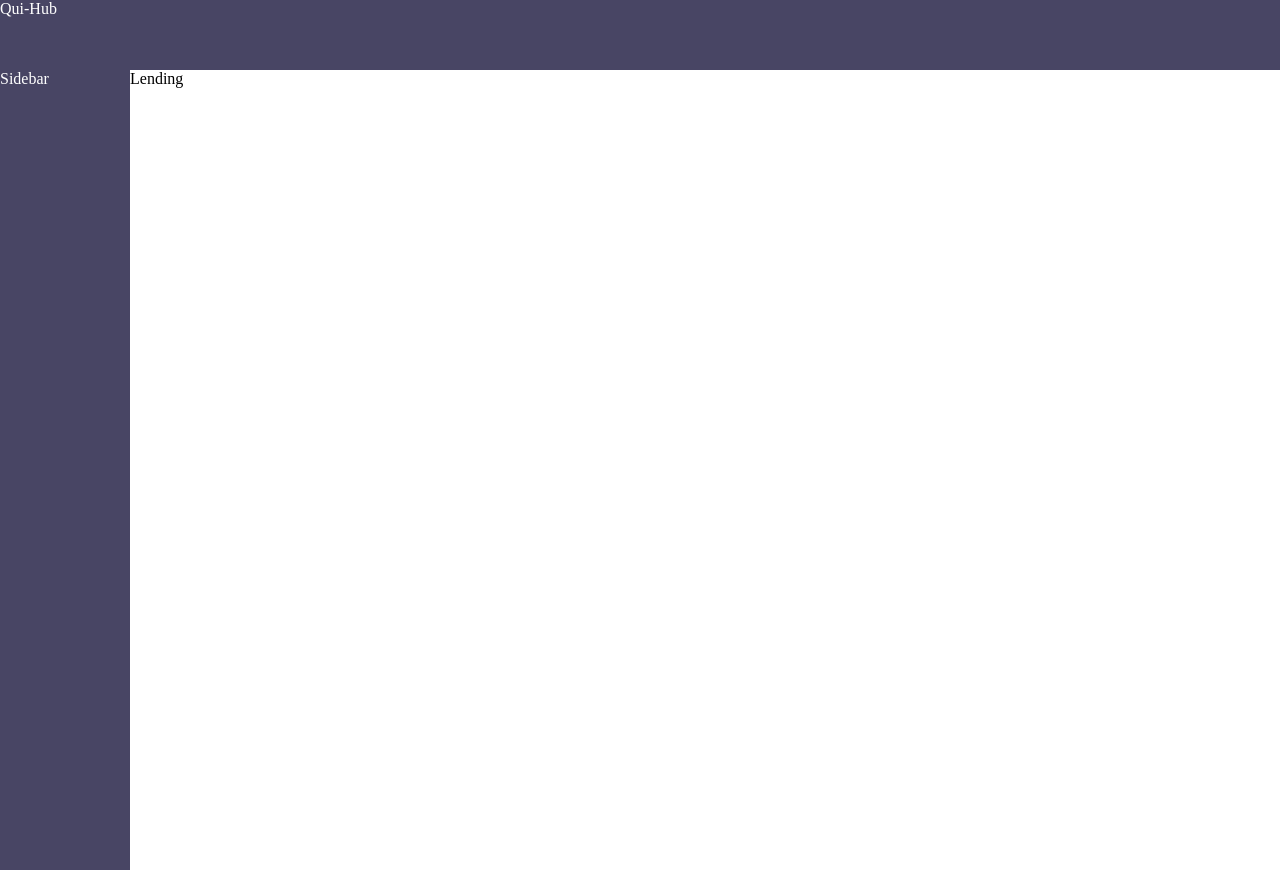
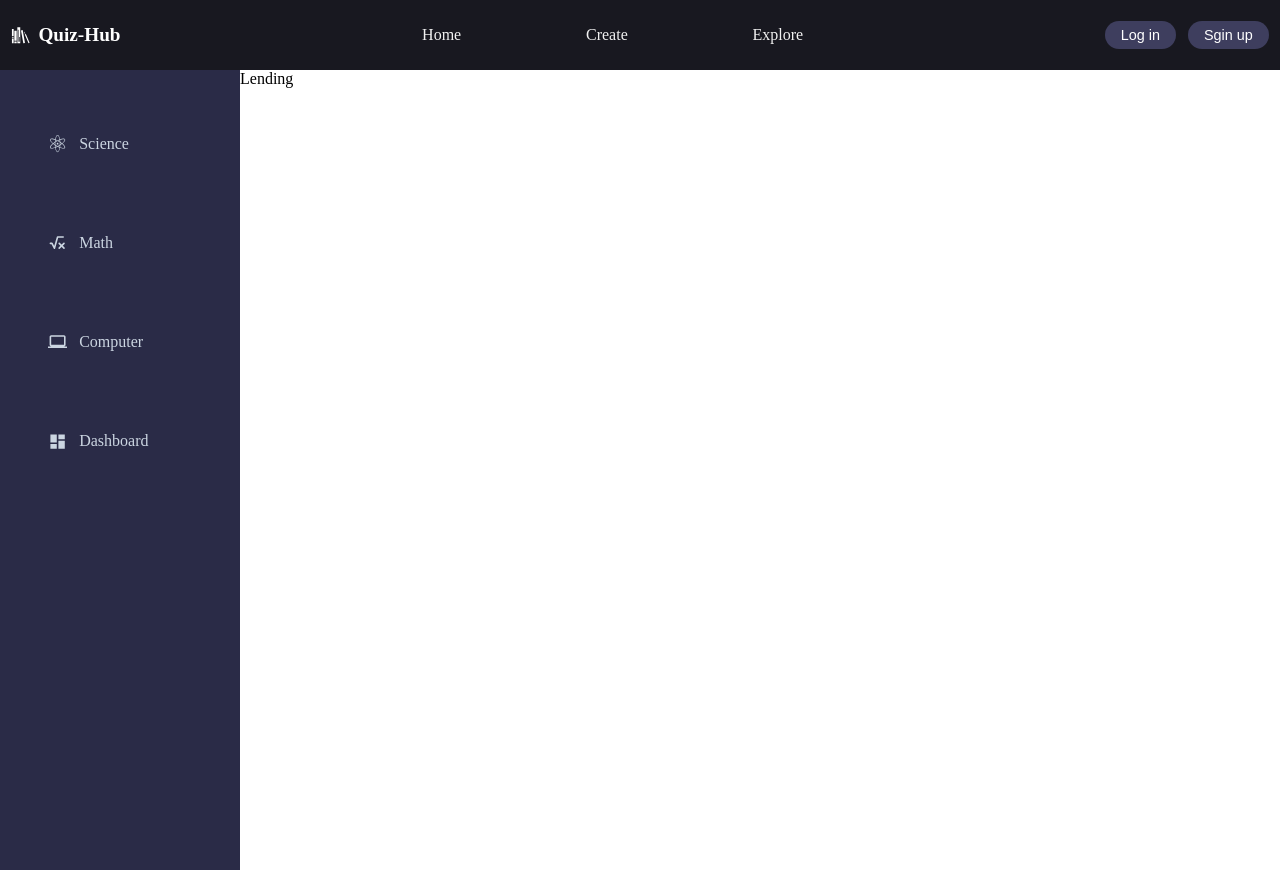
Before and after one commit to Saim1-Siddiqui/Quiz-hub2.0, a React (Vite) app in the folder quiz-hub/: page / in a window 1280 px wide. Built offline with nearby package versions, Linux system fonts and the light colour scheme.

Commit message:
26 june work

```diff
--- a/quiz-hub/package.json
+++ b/quiz-hub/package.json
@@ -10,9 +10,13 @@
     "preview": "vite preview"
   },
   "dependencies": {
+    "dom": "^0.0.3",
     "react": "^19.1.0",
     "react-dom": "^19.1.0",
-    "react-router-dom": "^7.6.2"
+    "react-icon": "^1.0.0",
+    "react-icons": "^5.5.0",
+    "react-router-dom": "^7.6.2",
+    "router": "^2.2.0"
   },
   "devDependencies": {
     "@eslint/js": "^9.29.0",
--- a/quiz-hub/src/pages/Layouts/Navebar.css
+++ b/quiz-hub/src/pages/Layouts/Navebar.css
@@ -1,6 +1,65 @@
 .main-container{
     height: 70px;
     width: 100vw;
-    background-color:#484564;
+    background-color:#181820;
     color:white;
+    display: flex;
+    align-items: center;
+    justify-content: space-between;
+    padding: 0.7rem;
+
 }
+
+.logo-section{
+    display: flex;
+    align-items: center;
+    gap: 0.5rem;
+    font-weight: bold;
+    font-size: 1.2rem;
+}
+.logo-text{
+    color: white;
+    text-decoration: none;
+}
+
+.nav-links {
+  display: flex;
+  gap: 2rem;
+}
+
+.nav-link{
+    padding: 2rem 2.9rem;
+    color: #f1f1f1;
+    font-size: 1rem;
+     text-decoration: none;
+    transition: colr 0.3s;
+}
+
+.nav-link.active{
+    color: #57577a;
+}
+.nav-link:hover{
+    color: #57577a;
+}
+
+
+.nav-buttons{
+    display: flex;
+    gap: 0.75rem;
+}
+
+.login-btn,
+.signup-btn{
+    padding: 0.4rem 1rem;
+    border: none;
+    border-radius: 20px;
+    background-color: #3e3e5e;
+    color: white;
+    font-size: 0.9rem;
+     cursor: pointer;
+  transition: background 0.3s;
+}
+.login-btn:hover,
+.signup-btn:hover {
+  background-color: #57577a;
+}
--- a/quiz-hub/src/pages/Layouts/Navebar.jsx
+++ b/quiz-hub/src/pages/Layouts/Navebar.jsx
@@ -1,9 +1,30 @@
 import React from 'react'
 import './Navebar.css'
+import { Link,NavLink } from 'react-router-dom';
+import {GiBookshelf} from 'react-icons/gi';
 
 function Navebar() {
   return (
-    <div className='main-container'>Qui-Hub</div>
+    <div className='main-container'>
+      <div className="logo-section">
+        <GiBookshelf className="logo-icon"/>
+       <Link to="/" className="logo-text">Quiz-Hub</Link>
+      </div>
+
+      <div className="nav-links">
+        <NavLink to="/Home" className="nav-link">Home</NavLink>
+        <NavLink to="/Create" className="nav-link">Create</NavLink>
+        <NavLink to="/Explore" className="nav-link">Explore</NavLink>
+      </div>
+      <div className="nav-buttons">
+        <Link to="/login">
+        <button className='login-btn'>Log in</button>
+        </Link>
+        <Link to="/signup">
+        <button className='signup-btn'>Sgin up</button>
+        </Link>
+      </div>
+    </div>
 
 
   )
--- a/quiz-hub/src/pages/Layouts/Sidebar.css
+++ b/quiz-hub/src/pages/Layouts/Sidebar.css
@@ -1,6 +1,47 @@
-.main-sidebar{
-    height: 100vh;
-    width: 130px;
-    background-color: #484564;
-    color:white;
+
+.main-sidebar {
+  width: 240px;
+  background-color: #2A2B47;
+  color: white;
+  padding: 2rem 1rem;
+  display: flex;
+  justify-content: space-between;
 }
+.logo {
+  font-size: 1.8rem;
+  font-weight: bold;
+  margin-bottom: 2rem;
+}
+.nav {
+  display: flex;
+  flex-direction: column;
+  gap: 1rem;
+}
+
+.Quiz-hub {
+  display: flex;
+  align-items: center;
+  gap: 0.75rem;
+  font-size: 1rem;
+  color: #cbd5e1;
+  text-decoration: none;
+  padding: 2rem;
+  border-radius: 6px;
+  transition: background 0.3s ease, color 0.3s ease;
+  cursor: pointer;
+  width:top 1rem;
+}
+
+
+.Quiz-hub.active,
+.Quiz-hub:hover {
+  background-color:  #394164;
+  color: white;
+}
+.Quiz-hub:hover .icon {
+  transform: scale(1.1);
+}
+
+.icon {
+  font-size: 1.2rem;
+}
--- a/quiz-hub/src/pages/Layouts/Sidebar.jsx
+++ b/quiz-hub/src/pages/Layouts/Sidebar.jsx
@@ -1,9 +1,32 @@
 import React from 'react'
-import './Sidebar.css'
+import './Sidebar.css';
+import { NavLink } from 'react-router-dom';
+import { GiAtom } from 'react-icons/gi';
+import { TbMath } from 'react-icons/tb';
+import { MdComputer, MdDashboard } from 'react-icons/md';
+
+
+
 
 function Sidebar() {
   return (
-    <div className='main-sidebar'>Sidebar</div>
+    <aside className='main-sidebar'>
+      {/* <h1 className="logo">Side-bar</h1> */}
+      <nav className="nav">
+        <NavLink to ="/Science" className="Quiz-hub">
+        <GiAtom className="icon"/> Science
+        </NavLink>
+        <NavLink to="/Math" className="Quiz-hub">
+         <TbMath className="icon"/> Math
+        </NavLink>
+        <NavLink to="/Computer" className="Quiz-hub">
+         <MdComputer className='icon' />Computer
+        </NavLink>
+        <NavLink to="/Dashboard" className="Quiz-hub">
+         <MdDashboard className='icon' />Dashboard
+        </NavLink>
+      </nav>
+    </aside>
   )
 }
 
```
Also changed, not shown: 1 other file (tests, documents, lock files or other folders).
